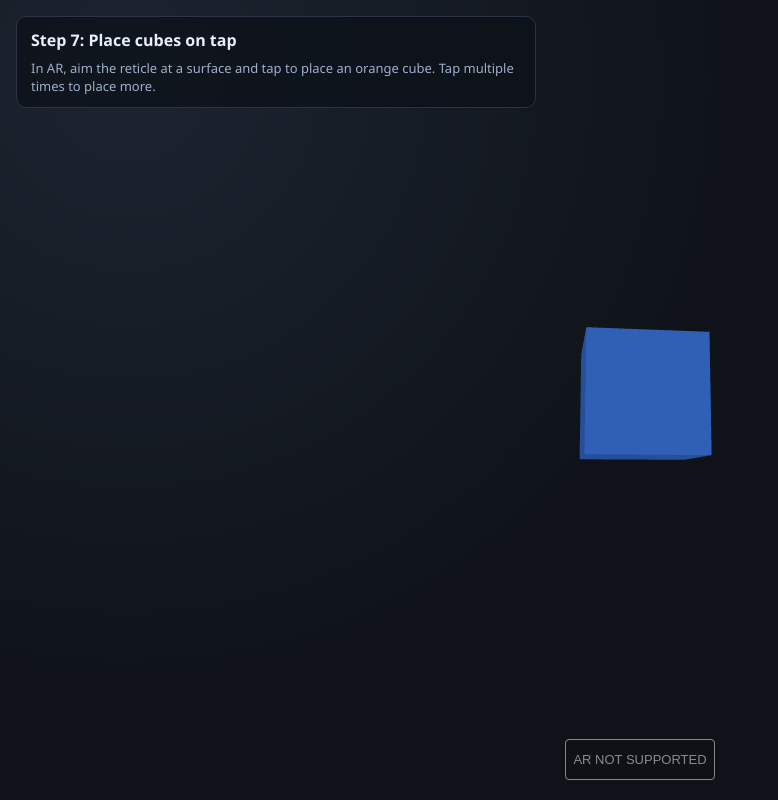
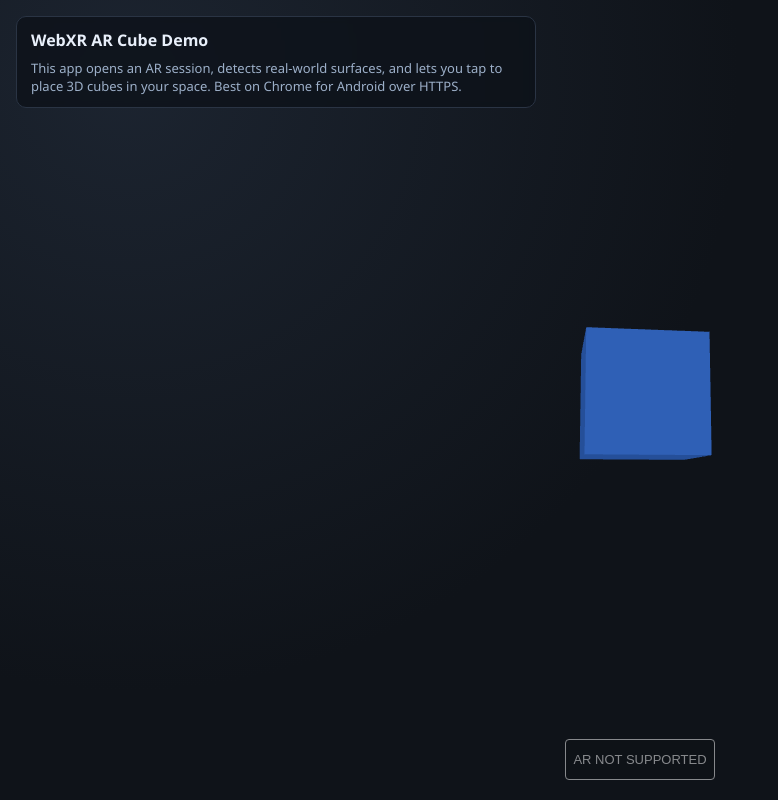
Before and after one commit to The-Computational-Hive/WebXR_ARTest, a website built with Vite: page index.html in a window 1280 px wide. Shown: the whole page, without its empty margins (0-778 px from the left). Built offline with nearby package versions, Linux system fonts and the light colour scheme.

Commit message:
Update index.html

```diff
--- a/index.html
+++ b/index.html
@@ -8,8 +8,8 @@
   </head>
   <body>
     <div id="hud">
-      <h1>Step 7: Place cubes on tap</h1>
-      <p>In AR, aim the reticle at a surface and tap to place an orange cube. Tap multiple times to place more.</p>
+      <h1>WebXR AR Cube Demo</h1>
+      <p>This app opens an AR session, detects real-world surfaces, and lets you tap to place 3D cubes in your space. Best on Chrome for Android over HTTPS.</p>
     </div>
 
     <script type="module" src="./app.js"></script>
```
